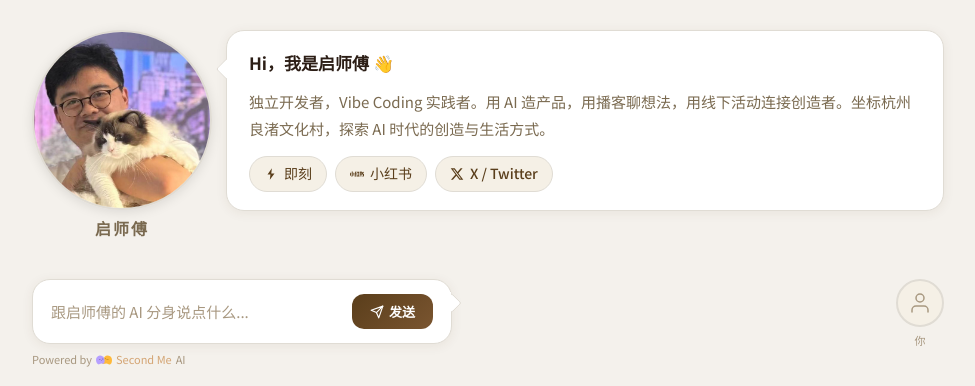
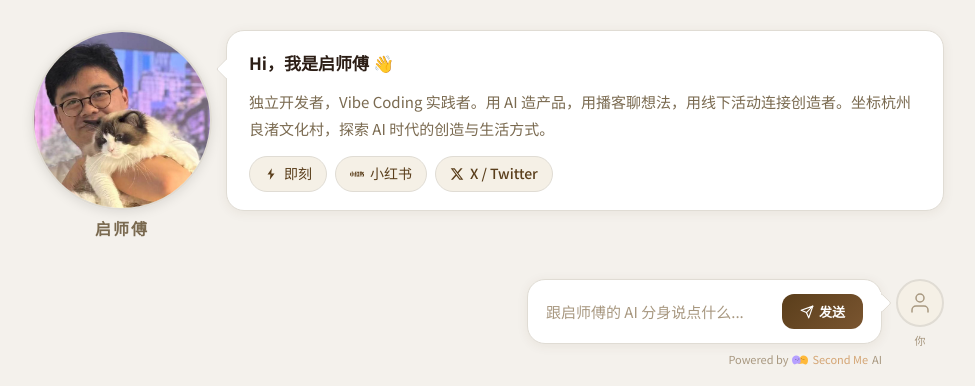
Before and after one commit to go123824123-web/qishifu, a plain HTML site: page index.html in a window 1280 px wide. Shown: the part 54-440 px from the top of the page, without its empty margins (152-1127 px from the left). Drawn offline with Linux system fonts and the light colour scheme.

Commit message:
fix: align visitor bubble to right side near avatar

```diff
--- a/index.html
+++ b/index.html
@@ -690,7 +690,7 @@ a { color: inherit; text-decoration: none; }
       </div>
       <span class="visitor-label">你</span>
     </div>
-    <div style="flex:1; min-width:0;">
+    <div style="flex:1; min-width:0; display:flex; flex-direction:column; align-items:flex-end;">
       <div class="visitor-bubble">
         <input type="text" class="visitor-input" id="visitorMsg" placeholder="跟启师傅的 AI 分身说点什么..." maxlength="500" onkeydown="if(event.key==='Enter')sendToSecondMe()">
         <button class="visitor-send" onclick="sendToSecondMe()">
```
